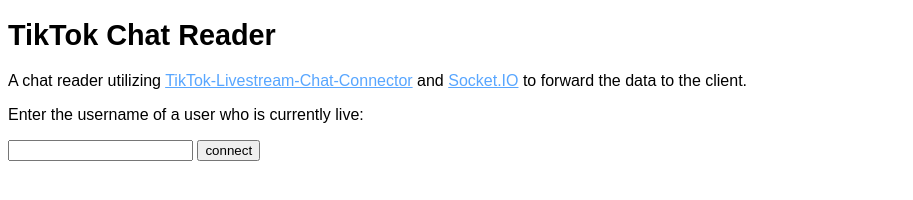
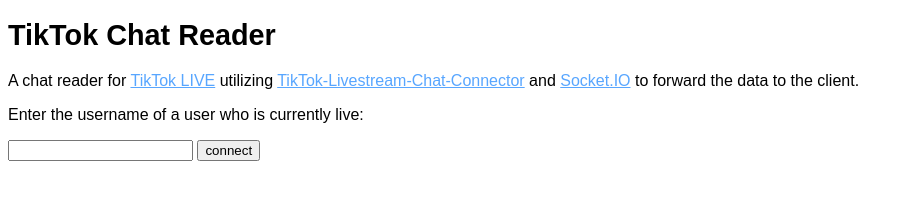
Before and after one commit to zerodytrash/TikTok-Chat-Reader, a website: page public/index.html in a window 1280 px wide. Shown: the whole page, without its empty margins (0-913 px from the left). Drawn offline with nearby package versions, Linux system fonts and the light colour scheme; no server answers.

Commit message:
update description

```diff
--- a/public/index.html
+++ b/public/index.html
@@ -16,7 +16,7 @@
 <body>
     <h1>TikTok Chat Reader</h1>
     <div>
-        A chat reader utilizing <a href="https://github.com/zerodytrash/TikTok-Livestream-Chat-Connector">TikTok-Livestream-Chat-Connector</a> and <a href="https://socket.io/">Socket.IO</a> to forward the data to the client.
+        A chat reader for <a href="https://www.tiktok.com/live">TikTok LIVE</a> utilizing <a href="https://github.com/zerodytrash/TikTok-Livestream-Chat-Connector">TikTok-Livestream-Chat-Connector</a> and <a href="https://socket.io/">Socket.IO</a> to forward the data to the client.
     </div>
 
     <div class="inputFields">
```
